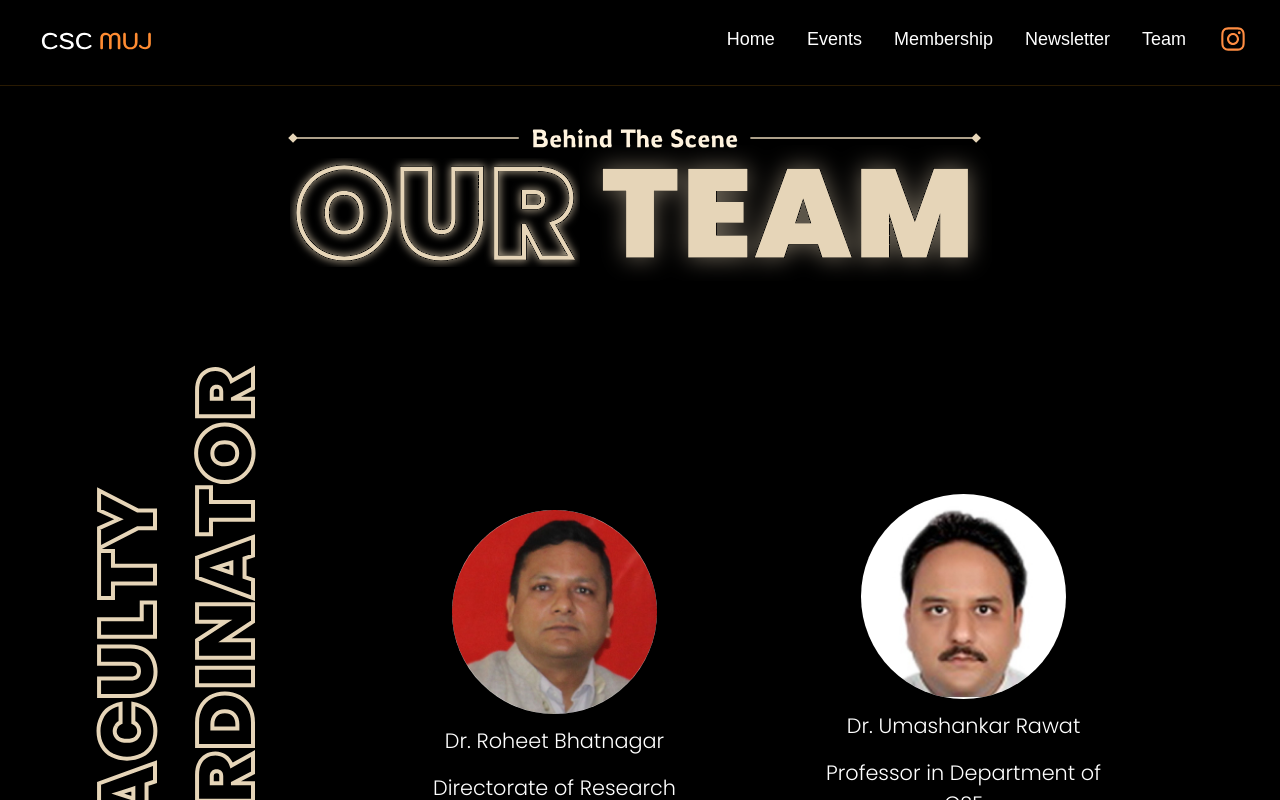
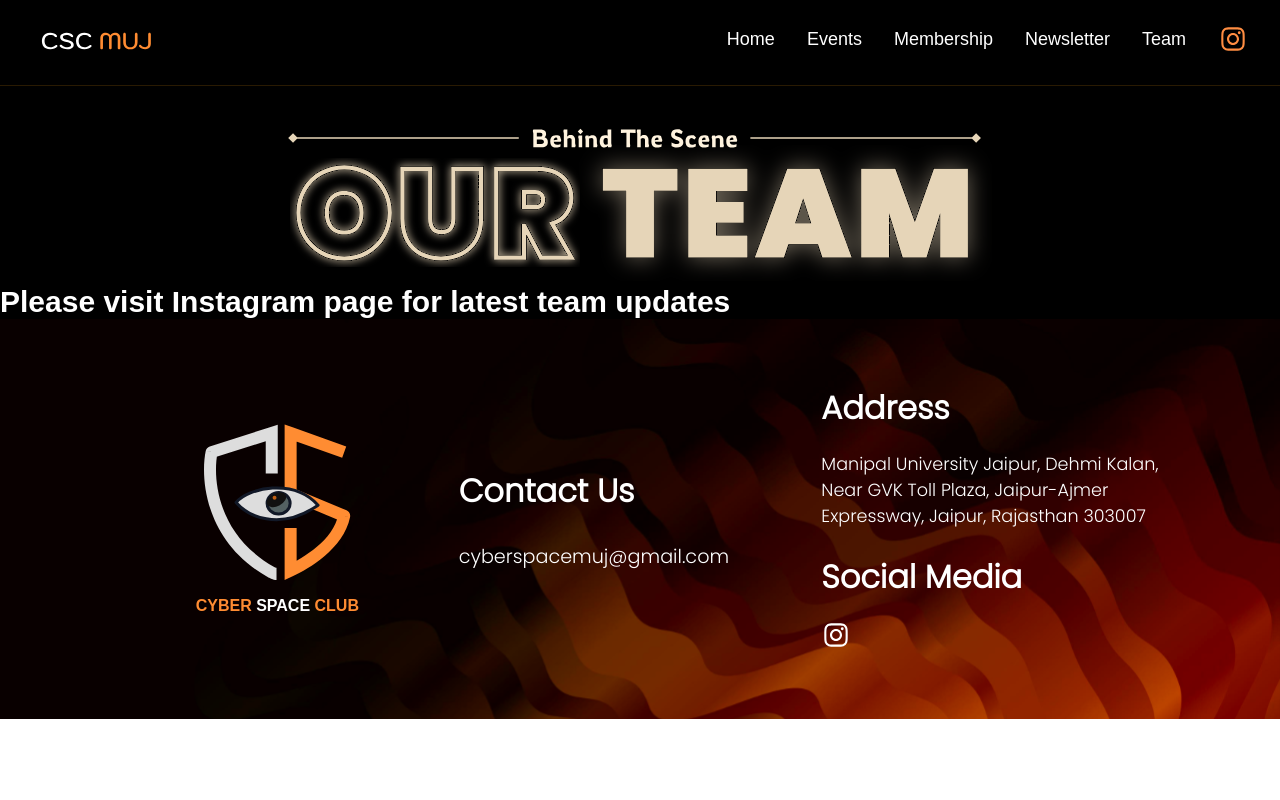
Before and after one commit to WebDevCSC/Club-Website, a React (Create React App) app: page /team in a window 1280 px wide. Shown: the top 800 px of the page. Built offline with nearby package versions, Linux system fonts and the light colour scheme; a web font is replaced by a local one.

Commit message:
remove team data (#27)

```diff
--- a/src/views/Team/Team.jsx
+++ b/src/views/Team/Team.jsx
@@ -18,7 +18,10 @@
     <div className="header-background">
       <Navbar />
       <BehindTheScene />
-      <FacultyCoordinator />
+      <div className="team-expired-info">
+        Please visit Instagram page for latest team updates
+      </div>
+      {/* <FacultyCoordinator />
       <div className="pageSeperator" />
       <DSW />
       <div className="pageSeperator" />
@@ -27,7 +30,7 @@
       <Core />
       <div className="pageSeperator" />
       <DeputyCore />
-      <div className="pageSeperator" />
+      <div className="pageSeperator" /> */}
       <Footer />
     </div>
   </div>
--- a/src/views/Team/Team.scss
+++ b/src/views/Team/Team.scss
@@ -1,3 +1,9 @@
 .header-background {
   background: black;
 }
+
+.team-expired-info {
+  color: white;
+  font-size: 30px;
+  font-weight: bold;
+}
```
